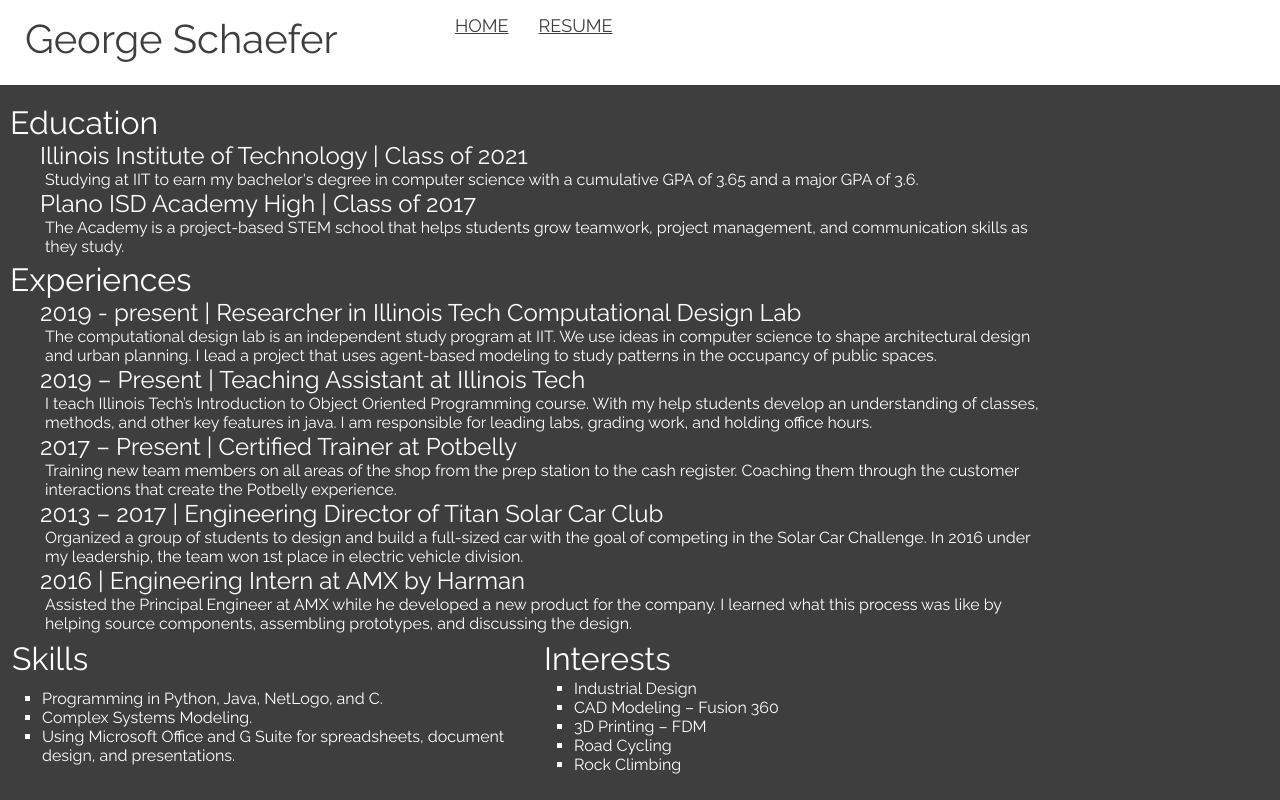
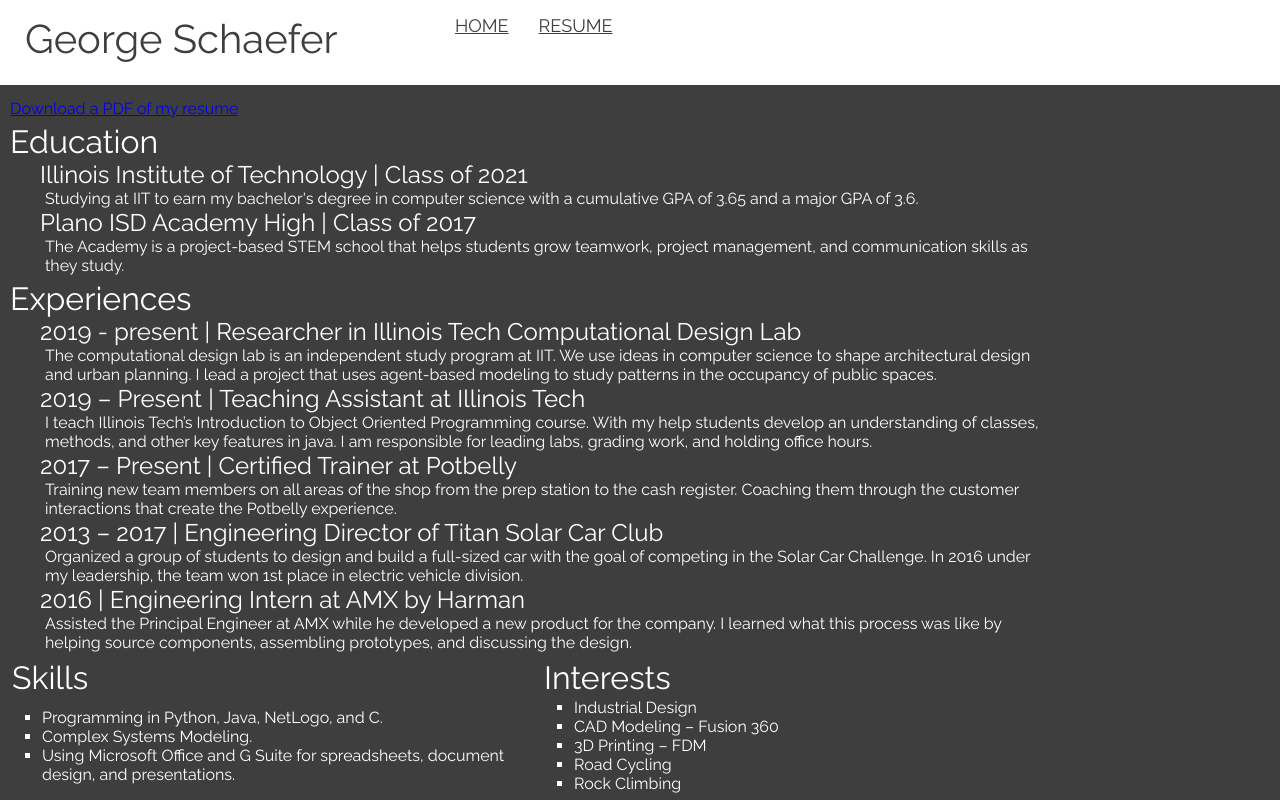
Before and after one commit to GeorgeIIT/Com421Site, a plain HTML site: page resume/index.html in a window 1280 px wide. Drawn offline with Linux system fonts and the light colour scheme.

Commit message:
fixed resume dl link and finished walkthrough

```diff
--- a/resume/index.html
+++ b/resume/index.html
@@ -19,6 +19,9 @@
 			</nav>
 		</header>9
 		<main>
+			</section class='role'>
+				<a href="GeorgeSchaefer2020Resume.pdf" download>Download a PDF of my resume</a>
+			</section>
 			<section class='role'>
 				<h2>Education</h2>
 				<h3>Illinois Institute of Technology | Class of 2021</h3>
@@ -66,6 +69,7 @@
 					</tr>
 				</table>
 			</section>
+
 		</main>
 	</body>
 
```
Also changed, not shown: walkthrough.txt, 1 other file.
